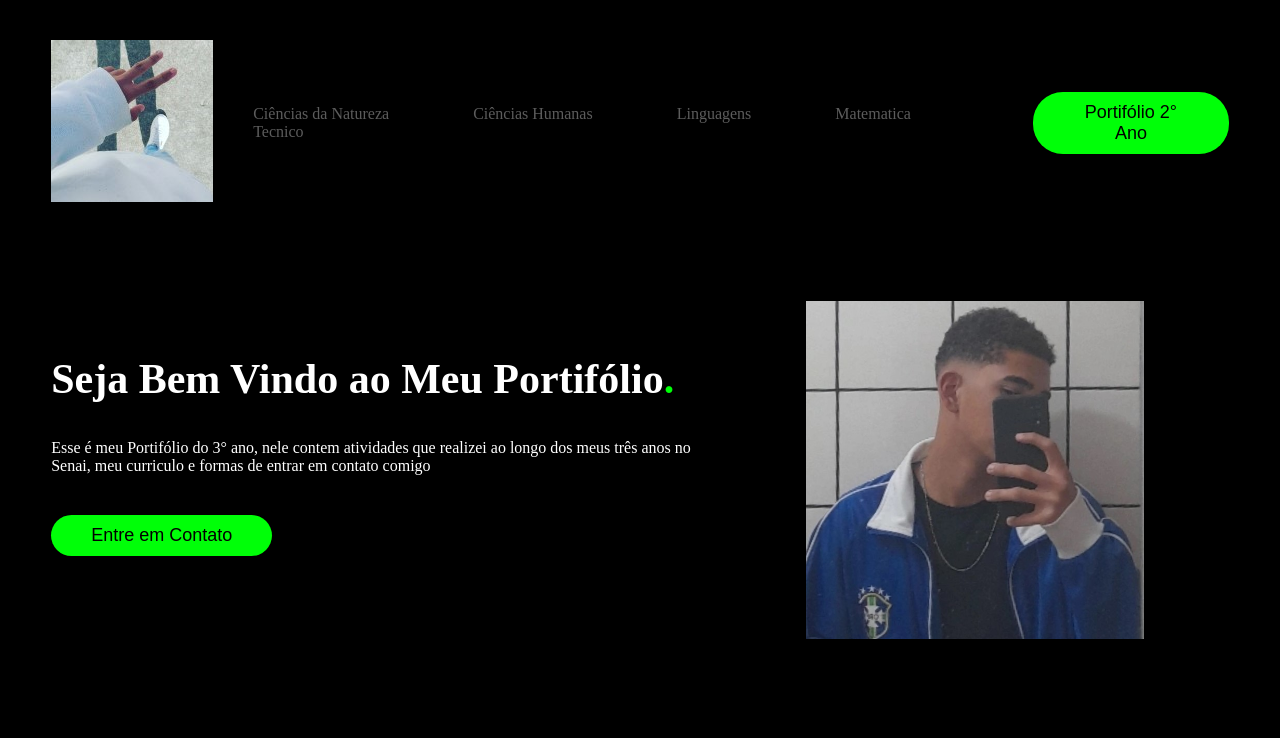
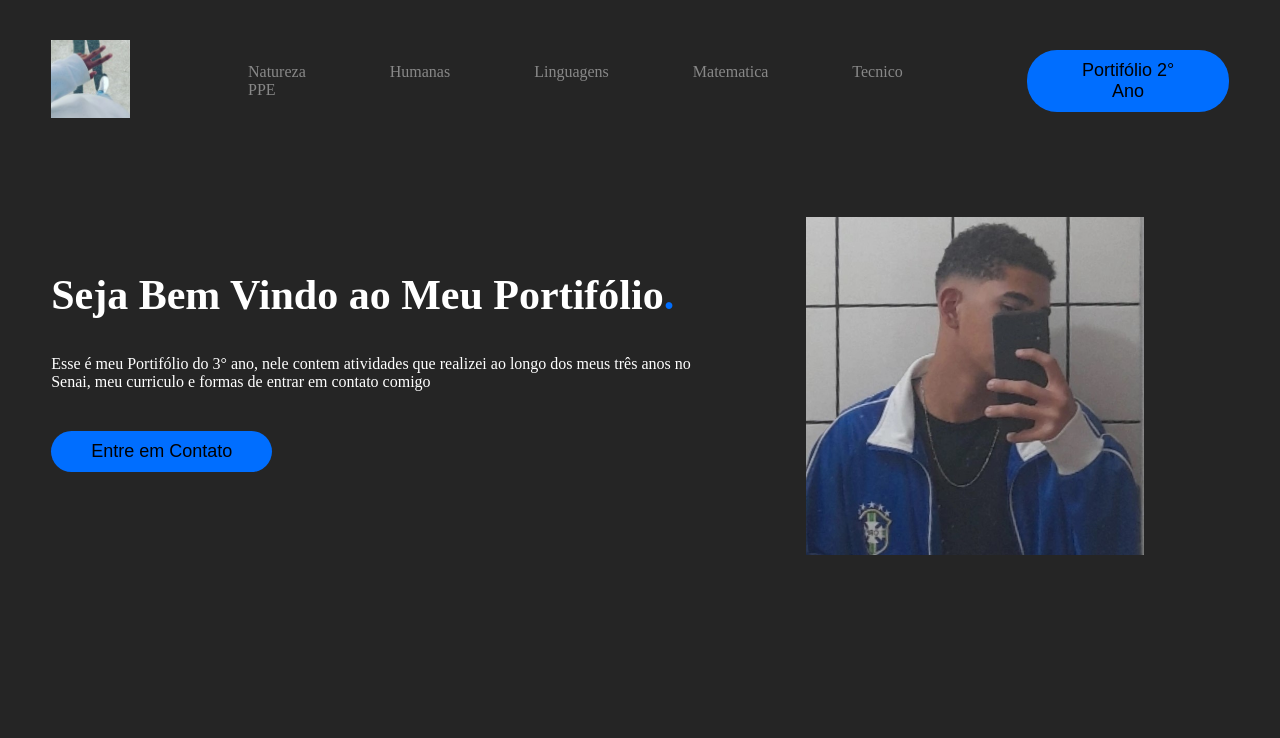
Before and after one commit to felipepontes07/Portifolio-3, a plain HTML site: page index.html in a window 1280 px wide. Drawn offline with nearby package versions, Linux system fonts and the light colour scheme.

Commit message:
portifolio

```diff
--- a/index.html
+++ b/index.html
@@ -21,11 +21,12 @@
 
         <nav class="menu-desktop">
             <ul>
-                <li><a href="https://www.canva.com/design/DAGBZrxQPI0/lvvlNsYO7vuRO976r_6Q-A/edit?utm_content=DAGBZrxQPI0&utm_campaign=designshare&utm_medium=link2&utm_source=sharebutton">Ciências da Natureza</a></li>
-                <li><a href="https://www.canva.com/design/DAGBd1KBbaU/FMPWEb4WEqw7dV-QMOYnWw/edit?utm_content=DAGBd1KBbaU&utm_campaign=designshare&utm_medium=link2&utm_source=sharebutton">Ciências Humanas</a></li>
+                <li><a href="https://www.canva.com/design/DAGBZrxQPI0/lvvlNsYO7vuRO976r_6Q-A/edit?utm_content=DAGBZrxQPI0&utm_campaign=designshare&utm_medium=link2&utm_source=sharebutton">Natureza</a></li>
+                <li><a href="https://www.canva.com/design/DAGBd1KBbaU/FMPWEb4WEqw7dV-QMOYnWw/edit?utm_content=DAGBd1KBbaU&utm_campaign=designshare&utm_medium=link2&utm_source=sharebutton">Humanas</a></li>
                 <li><a href="https://www.canva.com/design/DAGBd_CpA9U/KAe5I2TzyTYx89Br6E1_9w/edit?utm_content=DAGBd_CpA9U&utm_campaign=designshare&utm_medium=link2&utm_source=sharebutton">Linguagens</a></li>
                 <li><a href="https://www.canva.com/design/DAGBd3TmIPc/TzvMs-8vvcbPbcy-kvnVlQ/edit?utm_content=DAGBd3TmIPc&utm_campaign=designshare&utm_medium=link2&utm_source=sharebutton">Matematica</a></li>
                 <li><a href="https://www.canva.com/design/DAGBdyFF-UU/fFeqKN-Wabmu6tPye-ynrQ/edit?utm_content=DAGBdyFF-UU&utm_campaign=designshare&utm_medium=link2&utm_source=sharebutton">Tecnico</a></li>
+                <li><a href="">PPE</a></li>
             </ul>
         </nav>
 
@@ -60,17 +61,6 @@
         </div><!--interface-->
     </section><!--topo-do-site-->
 
-    <section class="especialidades">
-        <div class="interface">
-            <h2>Minhas <span>Especialidades.</span></h2>
-            <div class="flex">
-                <div class="especialidades-box">
-                    <i class="bi bi-code-square"></i>
-                        <h3>Website</h3>
-                </div><!--especialidades-box-->
-            </div><!--flex-->
-        </div><!--interface-->
-    </section><!--especialidades-->
 </main>
 
 </body>
--- a/style.css
+++ b/style.css
@@ -6,7 +6,7 @@
 }
 
 body{
-    background-color: #000;
+    background-color: #252525;
      height: 100vh;
 }
 
@@ -23,7 +23,7 @@ body{
     padding: 10px 40px;
     font-size: 18px;
     font-weight: 300;
-    background-color: #00ff08;
+    background-color: #006eff;
     border: 0;
     border-radius: 30px;
     cursor: pointer;
@@ -43,7 +43,7 @@ header > .interface{
 }
 
 header a{
-    color: #5c5c5c;
+    color: #888888;
     text-decoration: none;
     display: inline-block;
     transition: .2s;
@@ -64,7 +64,7 @@ header nav ul li{
 }
 
 .contato button:hover{
-    box-shadow: 0px 0px 8px #00ff08;
+    box-shadow: 0px 0px 8px #006eff;
     transform: scale(1.05);
 }
 
@@ -86,7 +86,7 @@ section.topo-do-site .flex{
 }
 
 .topo-do-site .txt-topo-site h1 span{
-    color: #00ff08;
+    color: #006eff;
 }
 
 .topo-do-site .txt-topo-site p{
@@ -109,7 +109,12 @@ section.topo-do-site .flex{
     }
 }
 
-.img-topo-site img{
+.topo-do-site .img-topo-site img{
     width: 80%;
     height: auto;
 }
+
+.logo img{
+        width: 50%;
+        height: 20pc 20pc;
+}
```
